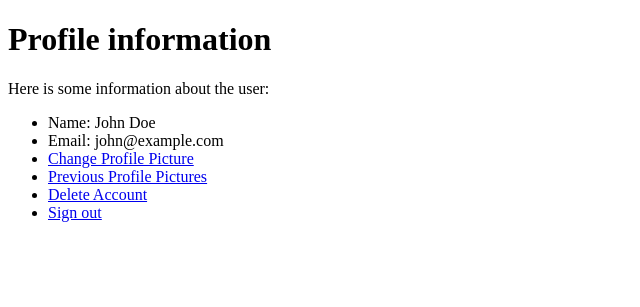
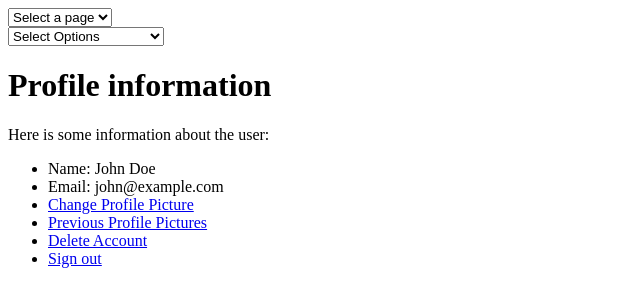
Before and after one commit to software-students-spring2024/2-web-app-exercise-snail-men, a Flask app: page /profile in a window 1280 px wide. Shown: the top 307 px of the page, without its empty margins (0-640 px from the left). Run offline with Flask 3, Linux system fonts and the light colour scheme; some libraries are stand-ins or nearby versions.

Commit message:
add navigation dropdowns

```diff
--- a/app.py
+++ b/app.py
@@ -46,6 +46,17 @@ def change_pfp():
 def delete_account():
     return render_template('delete-account.html')
 
+# Error pages
+@app.errorhandler(404)
+@app.errorhandler(500)
+def error_page(error):
+    error_code = error.code
+    if error_code == 404:
+        error_description = "Page not found"
+    else:
+        error_description = "Internal server error"
+    return render_template('error.html', error_code=error_code, error_description=error_description), error_code
+
 # run app
 if __name__ == '__main__':
     app.run()
--- /dev/null
+++ b/static/scripts.js
@@ -0,0 +1,7 @@
+function redirectToSelected(dropdownId) {
+    var dropdown = document.getElementById(dropdownId);
+    var selectedOption = dropdown.options[dropdown.selectedIndex].value;
+    if (selectedOption !== "") {
+        window.location.href = selectedOption;
+    }
+}
--- a/templates/base.html
+++ b/templates/base.html
@@ -3,8 +3,16 @@
     <head>
         <meta charset="UTF-8">
         <title>{% block title %} {% endblock %}</title>
+        <script src="../static/scripts.js"></script>
     </head>
     <body>
+        <select id="redirectDropdown" onchange="redirectToSelected('redirectDropdown')">
+            <option value="">Select a page</option>
+            <option value="/login">Login</option>
+            <option value="/signup">Sign Up</option>
+            <option value="/logout">Log Out</option>
+        </select>
+
         <div class="content">
             {% block content %} {% endblock %}
         </div>
--- a/templates/change-pfp.html
+++ b/templates/change-pfp.html
@@ -1,6 +1,6 @@
-{% extends 'base.html' %}
+{% extends 'profile-settings.html' %}
 
-{% block content %}
+{% block profile_content %}
     <h1>Change profile picture</h1>
     <form>
         Link to new picture: <input type="text" name="link">
--- /dev/null
+++ b/templates/profile-settings.html
@@ -0,0 +1,14 @@
+{% extends 'base.html' %}
+
+{% block content %}
+<select id="profileDropdown" onchange="redirectToSelected('profileDropdown')">
+    <option value="">Select Options</option>
+    <option value="/profile">Profile</option>
+    <option value="/change-pfp">Change Profile Picture</option>
+</select>
+
+
+{% block profile_content %}
+{% endblock %}
+
+{% endblock %}
--- a/templates/profile.html
+++ b/templates/profile.html
@@ -1,6 +1,6 @@
-{% extends 'base.html' %}
+{% extends 'profile-settings.html' %}
 
-{% block content %}
+{% block profile_content %}
     <h1>Profile information</h1>
     <p>Here is some information about the user:</p>
     <ul>
```
Also changed, not shown: templates/error.html (added, +10 -0 lines).
